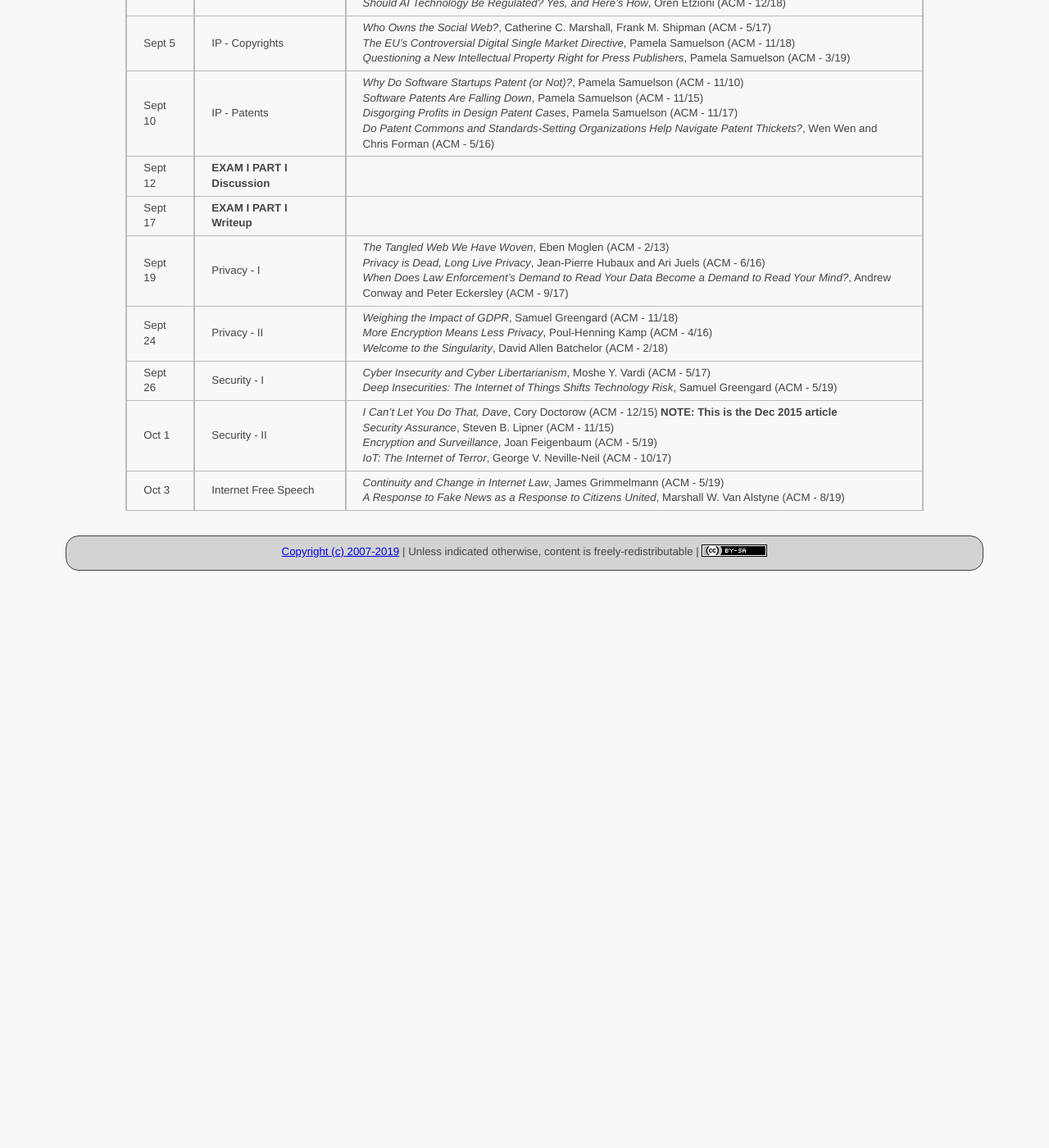
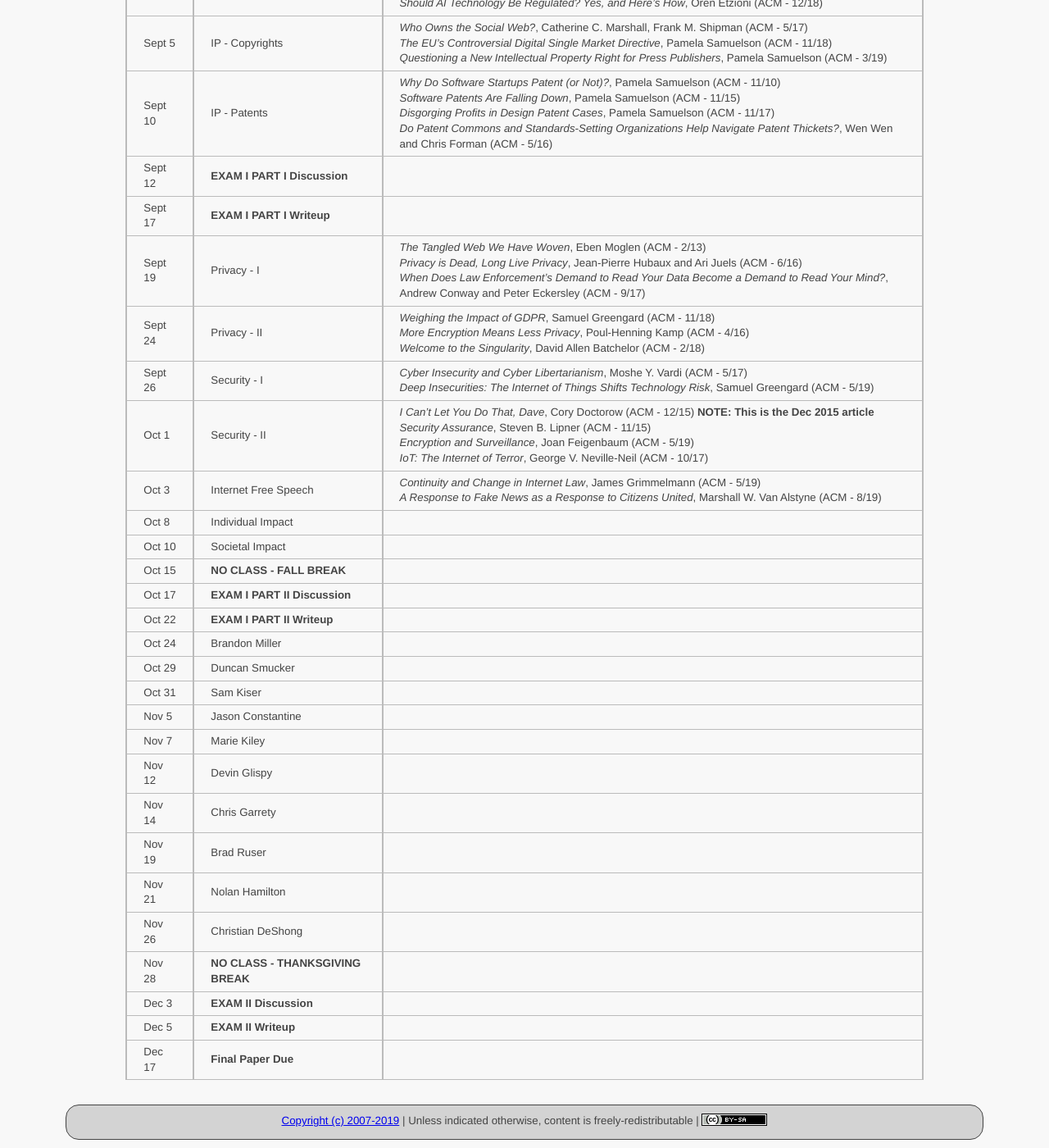
Before and after one commit to ycpcs/cs456-fall2019, a Jekyll site: the page built from schedule/index.md, in a window 1280 px wide and 1400 px high, scrolled down 461 px. Shown: the whole window at 82% size. Built offline with Jekyll 4.4.1, drawn with Linux system fonts in a browser that asks for light colours; before the commit the page ends 1167 px from its top, so only the background shows below that.

Commit message:
update schedule
update schedule

```diff
--- a/schedule/index.md
+++ b/schedule/index.md
@@ -26,6 +26,27 @@ All reading materials can be accessed via [Schmidt Library](http://library.ycp.e
 > Sept 26 | Security - I        | *Cyber Insecurity and Cyber Libertarianism*, Moshe Y. Vardi (ACM - 5/17) <br /> *Deep Insecurities: The Internet of Things Shifts Technology Risk*, Samuel Greengard (ACM - 5/19)|
 > Oct 1   | Security - II       | *I Can't Let You Do That, Dave*, Cory Doctorow (ACM - 12/15) **NOTE: This is the Dec 2015 article** <br /> *Security Assurance*, Steven B. Lipner (ACM - 11/15) <br /> *Encryption and Surveillance*, Joan Feigenbaum (ACM - 5/19) <br /> *IoT: The Internet of Terror*, George V. Neville-Neil (ACM - 10/17)|
 > Oct 3   | Internet Free Speech | *Continuity and Change in Internet Law*, James Grimmelmann (ACM - 5/19) <br /> *A Response to Fake News as a Response to Citizens United*, Marshall W. Van Alstyne (ACM - 8/19) |
+> Oct 8   | Individual Impact    | |
+> Oct 10  | Societal Impact      | |
+> Oct 15  | **NO CLASS - FALL BREAK** | |
+> Oct 17  | **EXAM I PART II Discussion** | |
+> Oct 22  | **EXAM I PART II Writeup**    | |
+> Oct 24  | Brandon Miller | |
+> Oct 29  | Duncan Smucker | |
+> Oct 31  | Sam Kiser      | |
+> Nov 5   | Jason Constantine | |
+> Nov 7   | Marie Kiley    | |
+> Nov 12  | Devin Glispy   | |
+> Nov 14  | Chris Garrety  | |
+> Nov 19  | Brad Ruser     | |
+> Nov 21  | Nolan Hamilton | |
+> Nov 26  | Christian DeShong | |
+> Nov 28  | **NO CLASS - THANKSGIVING BREAK** | |
+> Dec 3   | **EXAM II Discussion** | |
+> Dec 5   | **EXAM II Writeup**    | |
+> Dec 17  | **Final Paper Due**    | |
+
+
 
 <!--
 > Mar 12 | Individual          | *Access to the Internet is a Human Right*, Stephen Wicker and Stephanie Santoso (ACM - 6/13) <br /> *Does the Internet Make Us Stupid?*, Hermann Maurer (ACM - 1/15)  <br /> *Portable Device Fears Show Power of Social Development*, Chris Edwards (ACM - 10/17) |
```
Also changed, not shown: index.md (+6 -1 lines).
